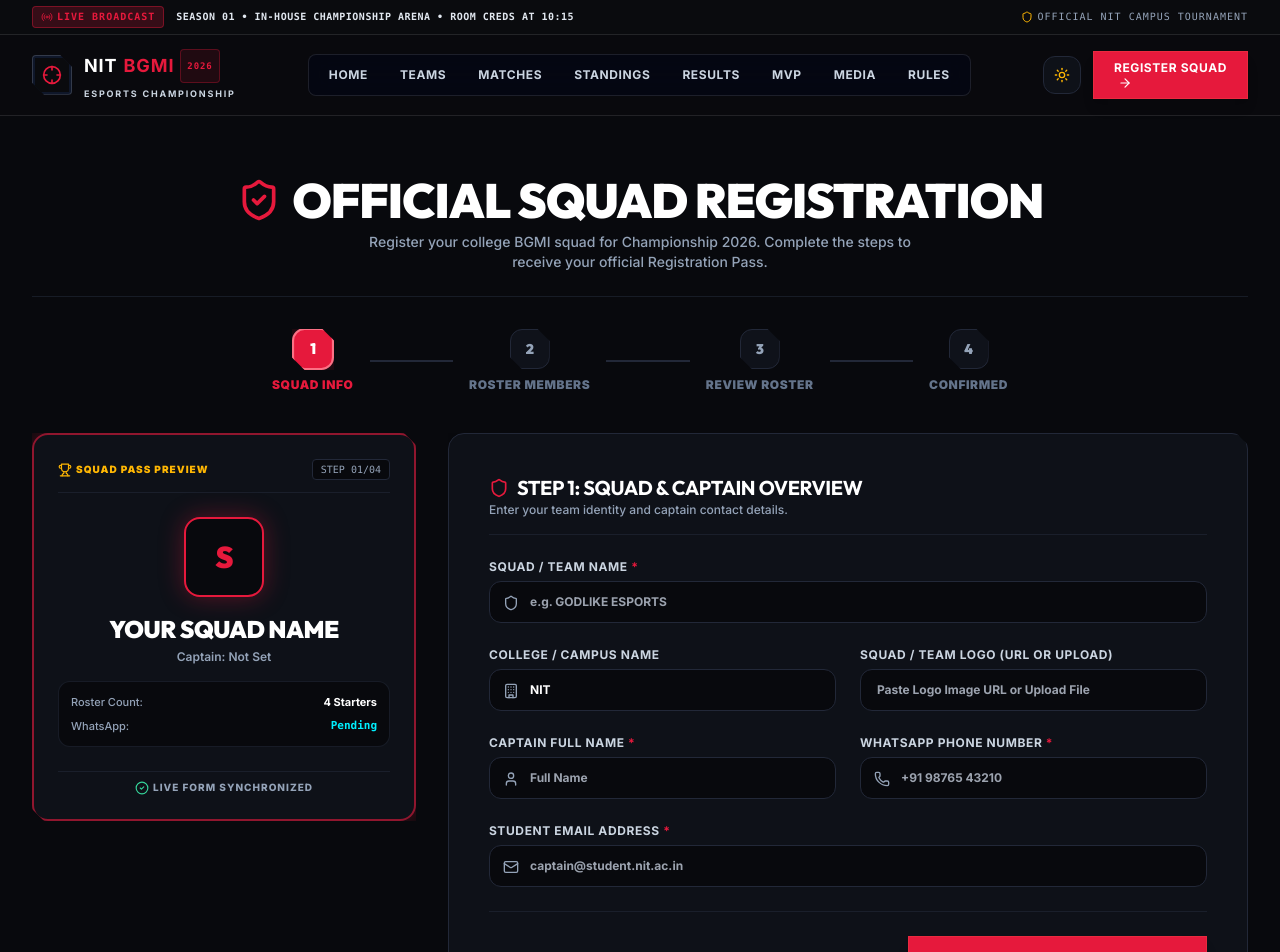
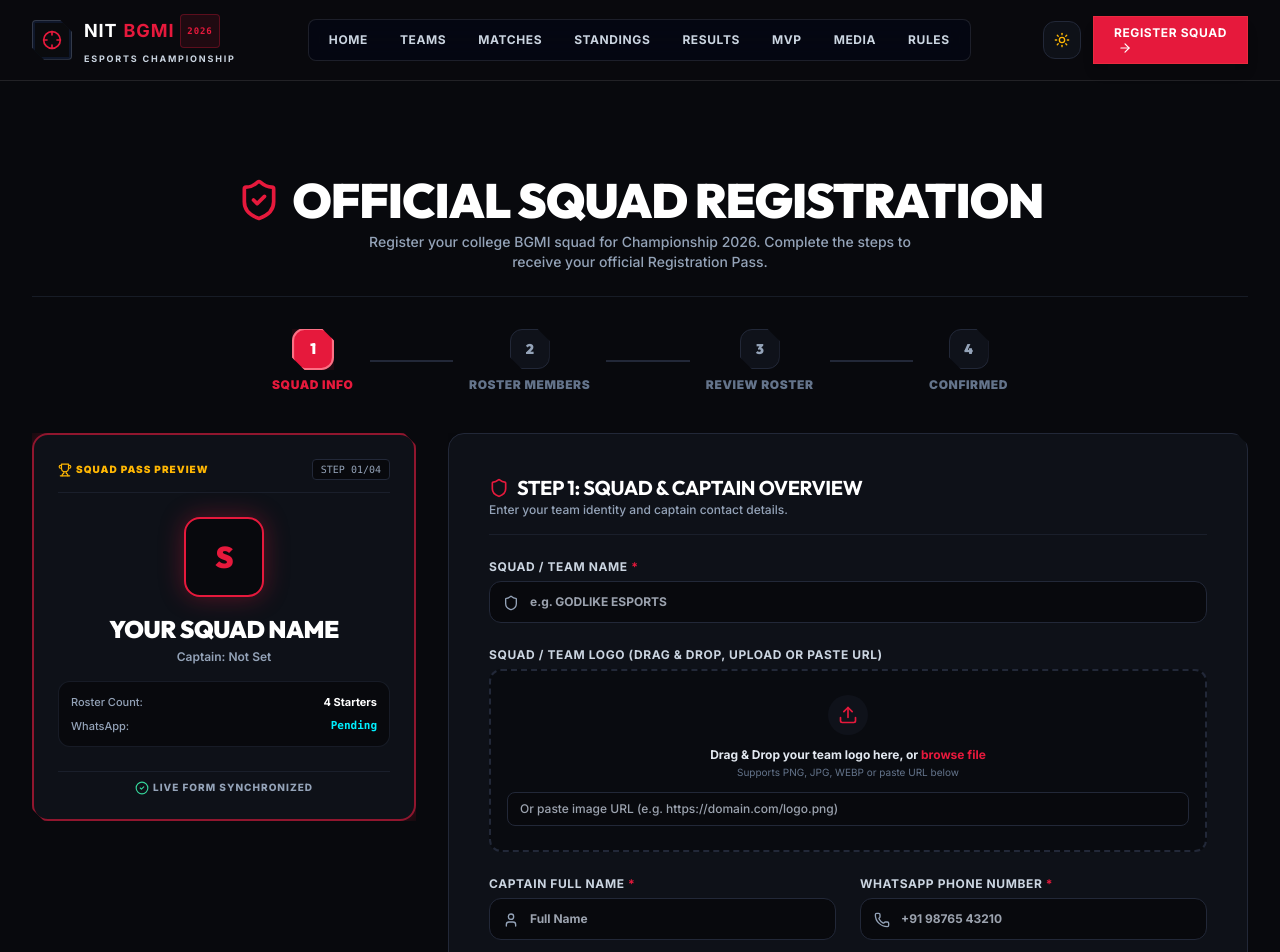
Before and after one commit to obaid16/BGMI-Frontend, a Next.js app: page /register in a window 1280 px wide. Shown: the top 952 px of the page. Built offline with nearby package versions, Linux system fonts and the light colour scheme.

Commit message:
feat: implement registration flow, tournament hero section, and API service integration

```diff
--- a/src/components/admin/RegistrationModal.jsx
+++ b/src/components/admin/RegistrationModal.jsx
@@ -79,15 +79,15 @@
         <div className="pt-4 border-t border-bgmi-border/60 flex items-center justify-end gap-3">
           {team.status === 'Pending' ? (
             <>
-              <Button variant="danger" size="md" icon={X} onClick={() => onReject(team.id)}>
+              <Button variant="danger" size="md" icon={X} onClick={() => onReject(team.id || team._id)}>
                 Reject Application
               </Button>
-              <Button variant="primary" size="md" icon={Check} onClick={() => onApprove(team.id)}>
+              <Button variant="primary" size="md" icon={Check} onClick={() => onApprove(team.id || team._id)}>
                 Approve Team
               </Button>
             </>
           ) : (
-            <Button variant="danger" size="md" icon={Trash2} onClick={() => onDelete && onDelete(team.id)}>
+            <Button variant="danger" size="md" icon={Trash2} onClick={() => onDelete && onDelete(team.id || team._id)}>
               Delete Team
             </Button>
           )}
--- a/src/components/common/Navbar.jsx
+++ b/src/components/common/Navbar.jsx
@@ -59,23 +59,7 @@
   return (
     <header className="fixed top-0 left-0 right-0 z-50 w-full transition-all duration-300">
 
-      {/* 1. TOP BROADCAST TICKER BAR */}
-      <div className="bg-[#0a0b0e] dark:bg-[#0a0b0e] light:bg-slate-900 text-slate-300 text-[10px] sm:text-xs py-1.5 px-3 sm:px-8 border-b border-white/10 flex items-center justify-between font-mono">
-        <div className="flex items-center gap-2 sm:gap-3 overflow-hidden min-w-0">
-          <span className="inline-flex items-center gap-1 px-2 py-0.5 bg-bgmi-red/20 text-bgmi-red font-black rounded border border-bgmi-red/40 shrink-0 uppercase tracking-widest text-[9px] sm:text-[10px]">
-            <Radio className="w-3 h-3 animate-pulse text-bgmi-red" /> LIVE BROADCAST
-          </span>
-          <span className="truncate text-slate-200 font-bold uppercase tracking-wider text-[10px]">
-            SEASON 01 • IN-HOUSE CHAMPIONSHIP ARENA • ROOM CREDS AT 10:15
-          </span>
-        </div>
 
-        <div className="hidden md:flex items-center gap-4 shrink-0">
-          <span className="flex items-center gap-1 text-slate-400 text-[10px] font-mono tracking-widest">
-            <Shield className="w-3 h-3 text-bgmi-gold" /> OFFICIAL NIT CAMPUS TOURNAMENT
-          </span>
-        </div>
-      </div>
 
       {/* 2. MAIN NAVIGATION BAR */}
       <div
--- a/src/components/registration/Step1TeamDetails.jsx
+++ b/src/components/registration/Step1TeamDetails.jsx
@@ -1,11 +1,12 @@
 'use client';
 
 import React, { useState } from 'react';
-import { Shield, Mail, Phone, User, Building } from 'lucide-react';
+import { Shield, Mail, Phone, User, Upload, Image as ImageIcon, X } from 'lucide-react';
 import Button from '../common/Button';
 
 export default function Step1TeamDetails({ formData, updateFormData, onNext }) {
   const [errors, setErrors] = useState({});
+  const [isDragging, setIsDragging] = useState(false);
 
   const validate = () => {
     const newErrors = {};
@@ -22,6 +23,34 @@
     if (validate()) {
       onNext();
     }
+  };
+
+  const handleFile = (file) => {
+    if (file && file.type.startsWith('image/')) {
+      const reader = new FileReader();
+      reader.onloadend = () => {
+        updateFormData({ teamLogo: reader.result });
+      };
+      reader.readAsDataURL(file);
+    }
+  };
+
+  const handleDrop = (e) => {
+    e.preventDefault();
+    setIsDragging(false);
+    if (e.dataTransfer.files && e.dataTransfer.files[0]) {
+      handleFile(e.dataTransfer.files[0]);
+    }
+  };
+
+  const handleDragOver = (e) => {
+    e.preventDefault();
+    setIsDragging(true);
+  };
+
+  const handleDragLeave = (e) => {
+    e.preventDefault();
+    setIsDragging(false);
   };
 
   return (
@@ -55,35 +84,75 @@
           {errors.teamName && <p className="text-[11px] text-bgmi-red font-bold">{errors.teamName}</p>}
         </div>
 
-        {/* COLLEGE NAME */}
-        <div className="space-y-1.5">
+        {/* SQUAD / TEAM LOGO WITH DRAG & DROP AND URL */}
+        <div className="space-y-1.5 sm:col-span-2">
           <label className="block text-xs font-bold uppercase tracking-wider text-slate-700 dark:text-slate-300">
-            College / Campus Name
+            Squad / Team Logo (Drag & Drop, Upload or Paste URL)
           </label>
-          <div className="relative">
-            <Building className="w-4 h-4 text-slate-400 absolute left-3.5 top-3.5" />
-            <input
-              type="text"
-              value={formData.collegeName || 'NIT'}
-              onChange={(e) => updateFormData({ collegeName: e.target.value })}
-              className="w-full pl-10 pr-4 py-3 bg-slate-100 dark:bg-bgmi-dark border border-slate-300 dark:border-bgmi-border rounded-xl text-slate-900 dark:text-white text-xs font-bold focus:outline-none focus:border-bgmi-red transition-colors"
-            />
-          </div>
-        </div>
 
-        {/* SQUAD / TEAM LOGO */}
-        <div className="space-y-1.5">
-          <label className="block text-xs font-bold uppercase tracking-wider text-slate-700 dark:text-slate-300">
-            Squad / Team Logo (URL or Upload)
-          </label>
-          <div className="relative">
-            <input
-              type="text"
-              placeholder="Paste Logo Image URL or Upload File"
-              value={formData.teamLogo || ''}
-              onChange={(e) => updateFormData({ teamLogo: e.target.value })}
-              className="w-full px-4 py-3 bg-slate-100 dark:bg-bgmi-dark border border-slate-300 dark:border-bgmi-border rounded-xl text-slate-900 dark:text-white text-xs font-bold focus:outline-none focus:border-bgmi-red transition-colors"
-            />
+          <div
+            onDrop={handleDrop}
+            onDragOver={handleDragOver}
+            onDragLeave={handleDragLeave}
+            className={`relative border-2 border-dashed rounded-xl p-4 text-center transition-all bg-slate-100 dark:bg-bgmi-dark/60 ${
+              isDragging
+                ? 'border-bgmi-red bg-bgmi-red/10 scale-[1.01]'
+                : 'border-slate-300 dark:border-bgmi-border hover:border-bgmi-red/60'
+            }`}
+          >
+            {formData.teamLogo ? (
+              <div className="flex items-center justify-between gap-4 p-2 bg-white dark:bg-bgmi-dark rounded-lg border border-slate-200 dark:border-bgmi-border">
+                <div className="flex items-center gap-3">
+                  <img
+                    src={formData.teamLogo}
+                    alt="Logo Preview"
+                    className="w-12 h-12 object-cover rounded-lg border border-bgmi-red/60 shadow-sm"
+                  />
+                  <div className="text-left">
+                    <p className="text-xs font-bold text-slate-900 dark:text-white flex items-center gap-1">
+                      <ImageIcon className="w-3.5 h-3.5 text-emerald-400" /> Logo Attached
+                    </p>
+                    <p className="text-[10px] text-slate-500 truncate max-w-xs">Ready for roster registration</p>
+                  </div>
+                </div>
+                <button
+                  type="button"
+                  onClick={() => updateFormData({ teamLogo: '' })}
+                  className="p-1.5 text-rose-500 hover:text-rose-400 hover:bg-rose-500/10 rounded-lg transition-colors"
+                  title="Remove Logo"
+                >
+                  <X className="w-4 h-4" />
+                </button>
+              </div>
+            ) : (
+              <div className="space-y-3 py-2">
+                <div className="w-10 h-10 mx-auto rounded-full bg-slate-200 dark:bg-bgmi-surface flex items-center justify-center text-bgmi-red">
+                  <Upload className="w-5 h-5" />
+                </div>
+                <div>
+                  <p className="text-xs font-bold text-slate-800 dark:text-slate-200">
+                    Drag & Drop your team logo here, or{' '}
+                    <label className="text-bgmi-red hover:underline cursor-pointer">
+                      browse file
+                      <input
+                        type="file"
+                        accept="image/*"
+                        onChange={(e) => e.target.files?.[0] && handleFile(e.target.files[0])}
+                        className="hidden"
+                      />
+                    </label>
+                  </p>
+                  <p className="text-[10px] text-slate-500 mt-0.5">Supports PNG, JPG, WEBP or paste URL below</p>
+                </div>
+                <input
+                  type="text"
+                  placeholder="Or paste image URL (e.g. https://domain.com/logo.png)"
+                  value={formData.teamLogo || ''}
+                  onChange={(e) => updateFormData({ teamLogo: e.target.value })}
+                  className="w-full px-3 py-2 bg-white dark:bg-bgmi-dark border border-slate-300 dark:border-bgmi-border rounded-lg text-slate-900 dark:text-white text-xs font-medium focus:outline-none focus:border-bgmi-red"
+                />
+              </div>
+            )}
           </div>
         </div>
 
--- a/src/components/registration/Step2PlayerDetails.jsx
+++ b/src/components/registration/Step2PlayerDetails.jsx
@@ -9,7 +9,11 @@
 
   const handlePlayerChange = (index, field, value) => {
     const updated = [...formData.players];
-    updated[index] = { ...updated[index], [field]: value };
+    if (field === 'name') {
+      updated[index] = { ...updated[index], name: value, ign: value };
+    } else {
+      updated[index] = { ...updated[index], [field]: value };
+    }
     updateFormData({ players: updated });
   };
 
@@ -59,20 +63,6 @@
                 />
               </div>
 
-              {/* In-Game Name (IGN) */}
-              <div className="space-y-1.5">
-                <label className="text-xs font-bold uppercase tracking-wider text-slate-700 dark:text-slate-300">
-                  In-Game Name (IGN)
-                </label>
-                <input
-                  type="text"
-                  placeholder="e.g. JONATHAN_OP"
-                  value={player.ign || ''}
-                  onChange={(e) => handlePlayerChange(idx, 'ign', e.target.value)}
-                  className="w-full px-4 py-2.5 bg-slate-100 dark:bg-bgmi-dark border border-slate-300 dark:border-bgmi-border rounded-xl text-slate-900 dark:text-white text-xs font-bold focus:outline-none focus:border-bgmi-red transition-colors"
-                />
-              </div>
-
               {/* Player Role */}
               <div className="space-y-1.5">
                 <label className="text-xs font-bold uppercase tracking-wider text-slate-700 dark:text-slate-300">
@@ -90,23 +80,6 @@
                   ))}
                 </select>
               </div>
-
-              {/* Player Photo / Avatar */}
-              <div className="space-y-1.5">
-                <label className="text-xs font-bold uppercase tracking-wider text-slate-700 dark:text-slate-300">
-                  Player Photo / Avatar (URL)
-                </label>
-                <input
-                  type="text"
-                  placeholder="Paste Photo URL or leave blank for default"
-                  value={player.photo || player.avatar || ''}
-                  onChange={(e) => {
-                    handlePlayerChange(idx, 'photo', e.target.value);
-                    handlePlayerChange(idx, 'avatar', e.target.value);
-                  }}
-                  className="w-full px-4 py-2.5 bg-slate-100 dark:bg-bgmi-dark border border-slate-300 dark:border-bgmi-border rounded-xl text-slate-900 dark:text-white text-xs font-bold focus:outline-none focus:border-bgmi-red transition-colors"
-                />
-              </div>
             </div>
           </div>
         ))}
--- a/src/services/api.js
+++ b/src/services/api.js
@@ -132,6 +132,7 @@
 }
 
 export async function registerTeam(registrationData) {
+  try {
     const res = await fetchAPI('/teams/register', {
       method: 'POST',
       body: JSON.stringify(registrationData),
@@ -141,6 +142,12 @@
       registrationId: res.data?.registrationId,
       team: res.data?.team
     };
+  } catch (err) {
+    return {
+      success: false,
+      message: err.message || 'Registration failed'
+    };
+  }
 }
 
 export async function updateTeamStatus(teamId, status) {
```
Also changed, not shown: src/app/admin/registrations/page.jsx (+22 -9 lines), src/app/register/page.jsx (+5 -3 lines), src/components/tournament/Hero.jsx (+1 -24 lines). Lines whose indentation alone changed are shown as unchanged.
